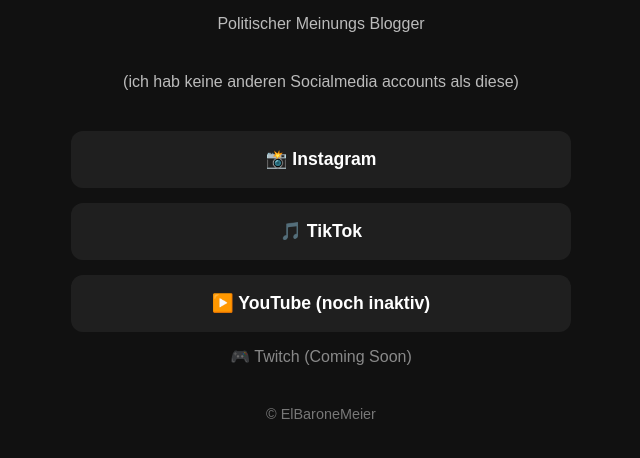
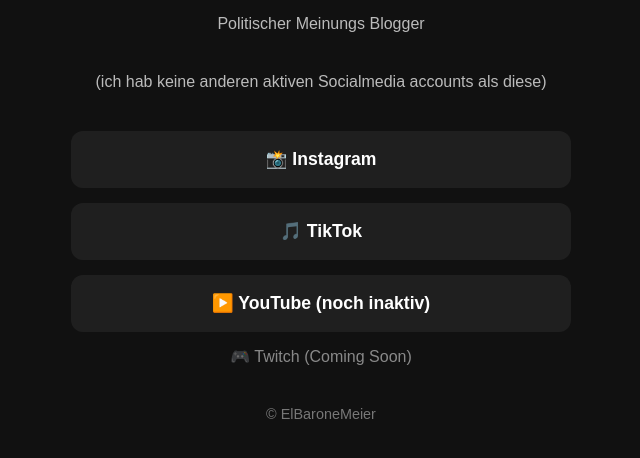
Before and after one commit to DerBarone/Linktree, a plain HTML site: page index.html in a window 1280 px wide. Shown: the part 224-682 px from the top of the page, without its empty margins (319-959 px from the left). Drawn offline with Linux system fonts and the light colour scheme.

Commit message:
Update index.html

```diff
--- a/index.html
+++ b/index.html
@@ -72,7 +72,7 @@
 <h1>Lenny - ElBaroneMeier</h1>
 
 <p>Politischer Meinungs Blogger</p>
-    <p>(ich hab keine anderen Socialmedia accounts als diese)</p>
+    <p>(ich hab keine anderen aktiven Socialmedia accounts als diese)</p>
 
 <a class="button"
 href="https://www.instagram.com/elbaronemeier/"
```
